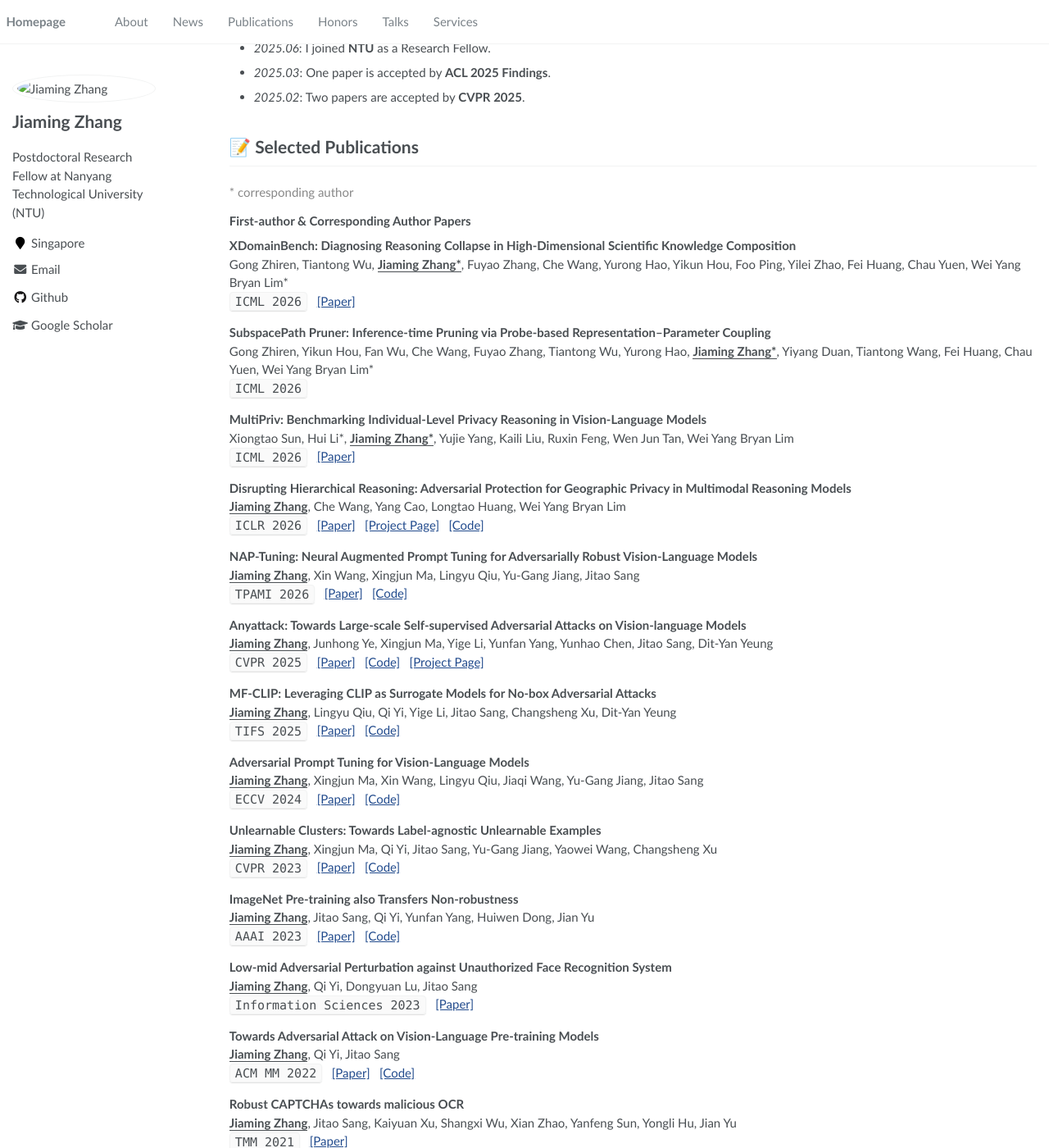
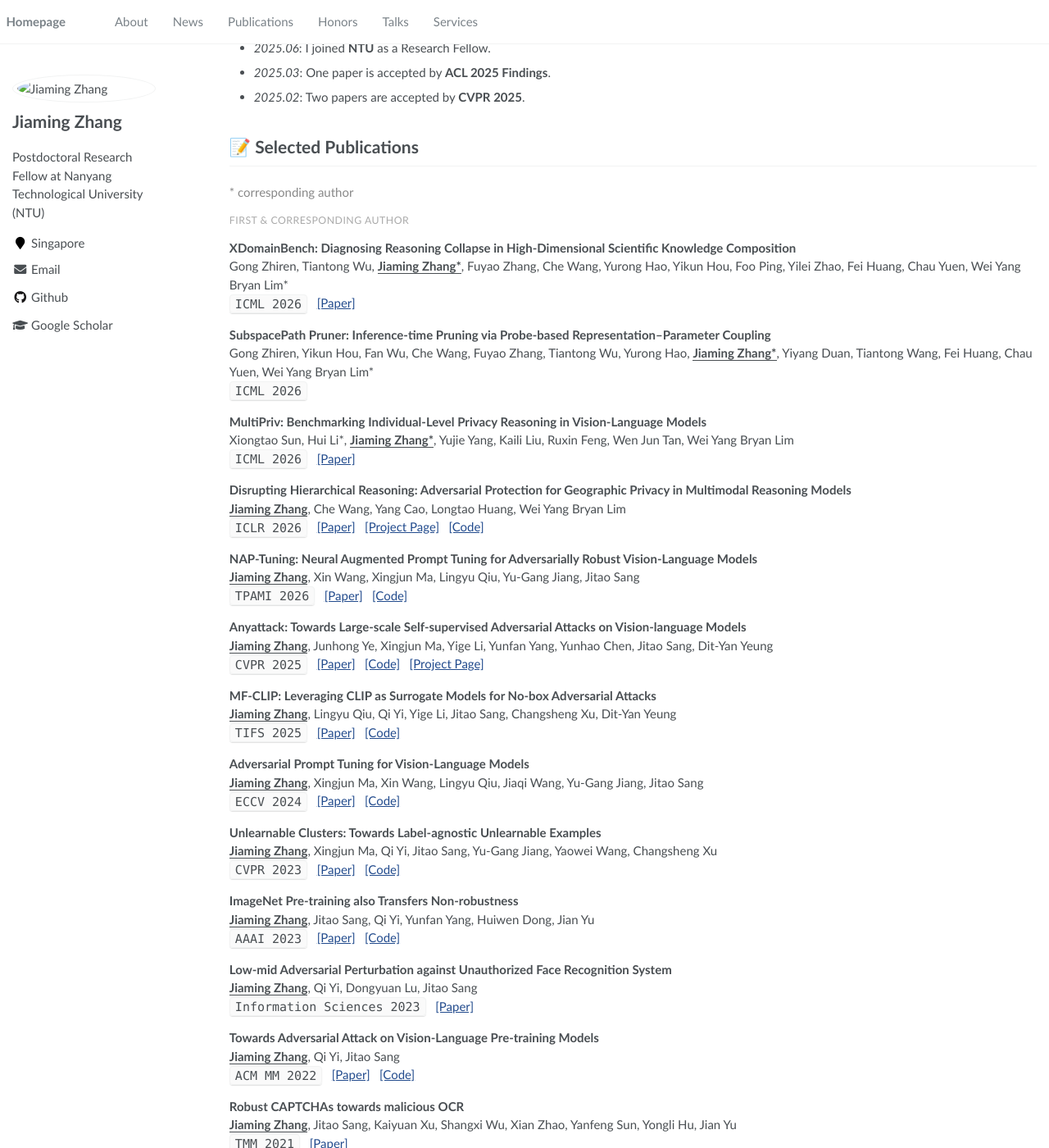
Before and after one commit to jiamingzhang94/jiamingzhang94.github.io, a Jekyll site: the page built from _pages/about.md, in a window 1280 px wide and 1400 px high, scrolled down 636 px. Shown: the whole window at 82% size. Built offline with Jekyll 4.4.1, drawn with Linux system fonts in a browser that asks for light colours; some of the changed text lies outside the part shown.

Commit message:
Replace section headers with subtle gray labels and hr divider

```diff
--- a/_pages/about.md
+++ b/_pages/about.md
@@ -50,9 +50,7 @@
 <small style="color: #888;">* corresponding author</small>
 <div style="margin-bottom: 15px;"></div>
 
-### First-author & Corresponding Author Papers
-
-<div style="margin-bottom: 10px;"></div>
+<p style="color: #aaa; font-size: 0.82em; margin: 0 0 12px 0; letter-spacing: 0.04em;">FIRST &amp; CORRESPONDING AUTHOR</p>
 
 **XDomainBench: Diagnosing Reasoning Collapse in High-Dimensional Scientific Knowledge Composition**
 <br> Gong Zhiren, Tiantong Wu, <u><strong>Jiaming Zhang*</strong></u>, Fuyao Zhang, Che Wang, Yurong Hao, Yikun Hou, Foo Ping, Yilei Zhao, Fei Huang, Chau Yuen, Wei Yang Bryan Lim*
@@ -136,11 +134,8 @@
 <br> <u><strong>Jiaming Zhang</strong></u>, Jitao Sang, Xian Zhao, Xiaowen Huang, Yanfeng Sun, Yongli Hu
 <br> ``ACM MM 2020`` &nbsp; <a href="https://arxiv.org/abs/2007.12861">[Paper]</a> &nbsp; <a href="https://github.com/adversarial-for-goodness/APF">[Code]</a>
 
-<div style="margin-bottom: 25px;"></div>
-
-### Co-author Papers
-
-<div style="margin-bottom: 10px;"></div>
+<hr style="border: none; border-top: 1px solid #e0e0e0; margin: 28px 0 20px 0;">
+<p style="color: #aaa; font-size: 0.82em; margin: 0 0 12px 0; letter-spacing: 0.04em;">CO-AUTHOR</p>
 
 **VENOMREC: Cross-Modal Interactive Poisoning for Targeted Promotion in Multimodal LLM Recommender Systems**
 <br> Guowei Guan, Yurong Hao, <u><strong>Jiaming Zhang</strong></u>, Tiantong Wu, Fuyao Zhang, Tianxiang Chen, Longtao Huang, Cyril Leung, Wei Yang Bryan Lim
```
